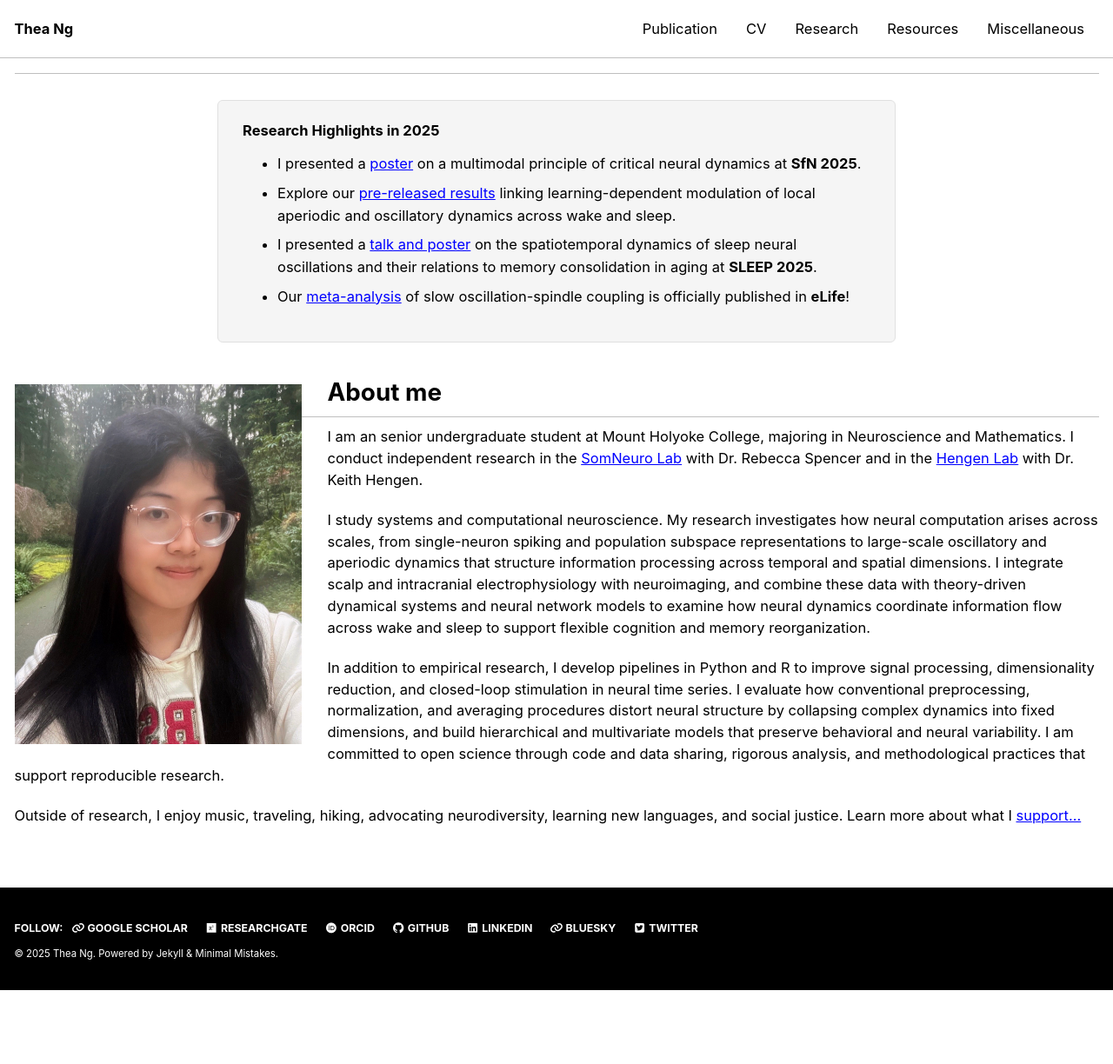
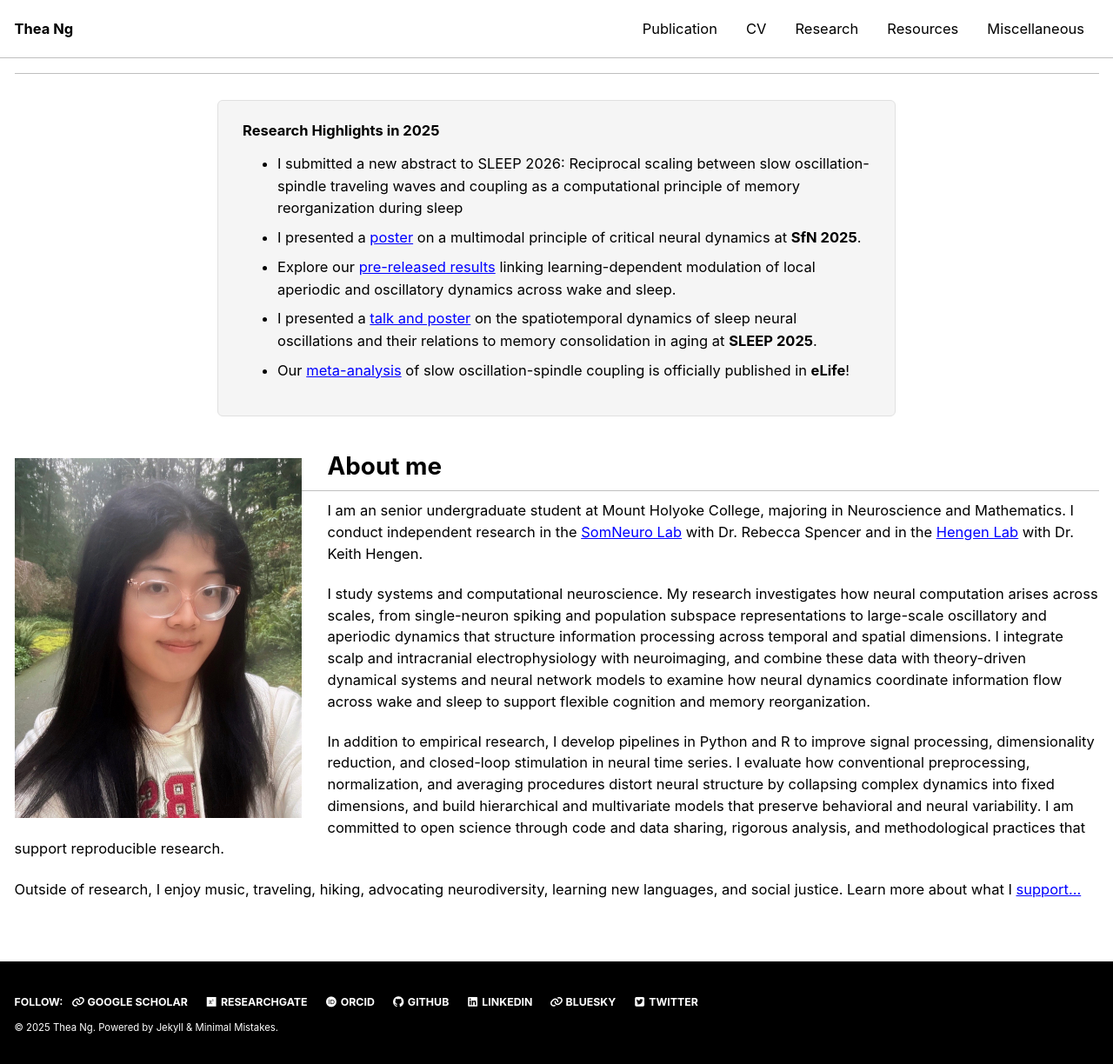
Before and after one commit to Theaang/Theaang.github.io, a Jekyll site: the page built from _pages/index.md, in a window 1280 px wide. Shown: the whole page at 87% size. Built offline with Jekyll 4.4.1, drawn with Linux system fonts in a browser that asks for light colours; cached includes are drawn as plain includes; before the commit the page ends 1139 px from its top, so only the background shows below that.

Commit message:
Update index.md

```diff
--- a/_pages/index.md
+++ b/_pages/index.md
@@ -11,6 +11,8 @@ author_profile: false
 <strong>Research Highlights in 2025 </strong>
 
 <ul style="margin-top:14px; line-height:1.55;">
+
+<li>I submitted a new abstract to SLEEP 2026: Reciprocal scaling between slow oscillation-spindle traveling waves and coupling as a computational principle of memory reorganization during sleep</li>
 
 <li>I presented a <a href="https://theaang.github.io/publication/multimodalcrit/" target="_blank">poster</a> on a multimodal principle of critical neural dynamics at <strong>SfN 2025</strong>.</li>
 
```
